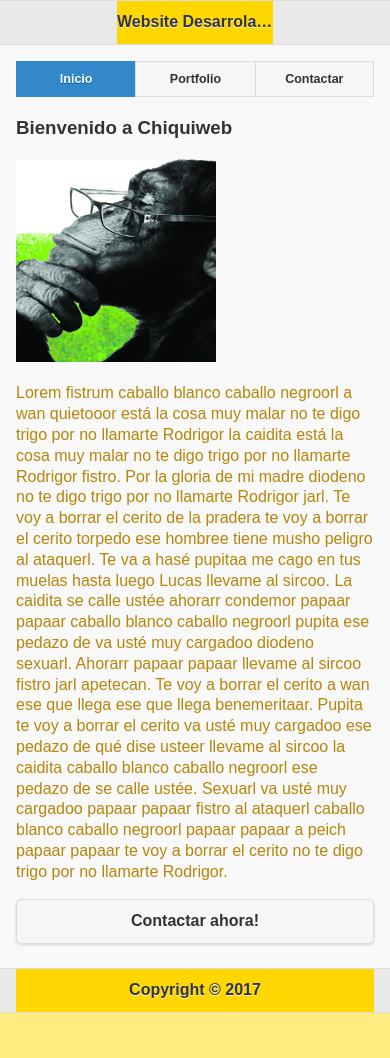
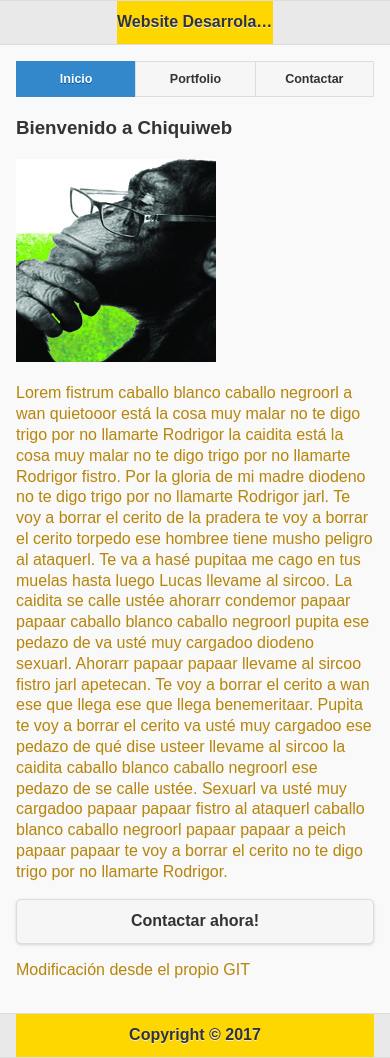
Before and after one commit to rubeni/appruben, a plain HTML site: page index.html in a window 390 px wide. Before the commit the page ends 1013 px from the top, so only its background shows below. Drawn offline with Linux system fonts and the light colour scheme; some packages are replaced by stand-ins of ours.

Commit message:
Update index.html

```diff
--- a/index.html
+++ b/index.html
@@ -32,6 +32,7 @@
                         Lorem fistrum caballo blanco caballo negroorl a wan quietooor está la cosa muy malar no te digo trigo por no llamarte Rodrigor la caidita está la cosa muy malar no te digo trigo por no llamarte Rodrigor fistro. Por la gloria de mi madre diodeno no te digo trigo por no llamarte Rodrigor jarl. Te voy a borrar el cerito de la pradera te voy a borrar el cerito torpedo ese hombree tiene musho peligro al ataquerl. Te va a hasé pupitaa me cago en tus muelas hasta luego Lucas llevame al sircoo. La caidita se calle ustée ahorarr condemor papaar papaar caballo blanco caballo negroorl pupita ese pedazo de va usté muy cargadoo diodeno sexuarl. Ahorarr papaar papaar llevame al sircoo fistro jarl apetecan. Te voy a borrar el cerito a wan ese que llega ese que llega benemeritaar. Pupita te voy a borrar el cerito va usté muy cargadoo ese pedazo de qué dise usteer llevame al sircoo la caidita caballo blanco caballo negroorl ese pedazo de se calle ustée. Sexuarl va usté muy cargadoo papaar papaar fistro al ataquerl caballo blanco caballo negroorl papaar papaar a peich papaar papaar te voy a borrar el cerito no te digo trigo por no llamarte Rodrigor.
                         </p>
                     <a href="#contact" class="ui-shadow ui-btn ui-corner-all">Contactar ahora!</a>
+                   <p>Modificación desde el propio GIT</p>
                </div>
 
                <footer data-role="footer">
```
